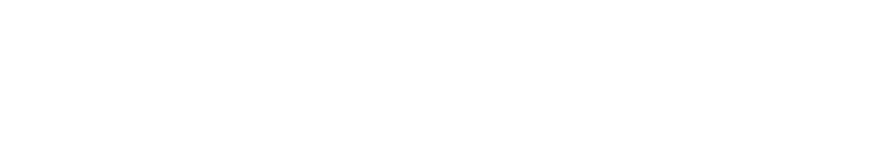
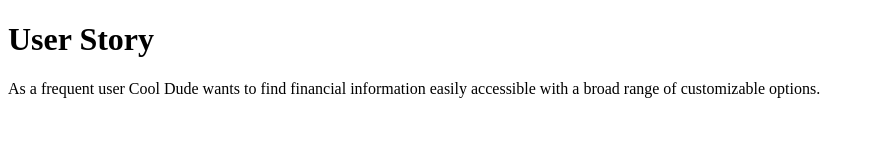
Before and after one commit to m-squared626/data-design, a plain HTML site: page epic/user-story.html in a window 1280 px wide. Shown: the whole page, without its empty margins (0-875 px from the left). Drawn offline with Linux system fonts and the light colour scheme.

Commit message:
Data-Design C&P: User Story update

```diff
--- a/epic/user-story.html
+++ b/epic/user-story.html
@@ -8,6 +8,13 @@
 				<title>User Story</title>
 		</head>
 		<body>
+			<h1 class>User Story</h1>
+			<p>
+					As a frequent user Cool Dude wants to find financial information easily accessible
+					with a broad range of customizable options.
+			</p>
+		<br>
+
 
 		</body>
 </html>
```
Lines whose indentation alone changed are shown as unchanged.
